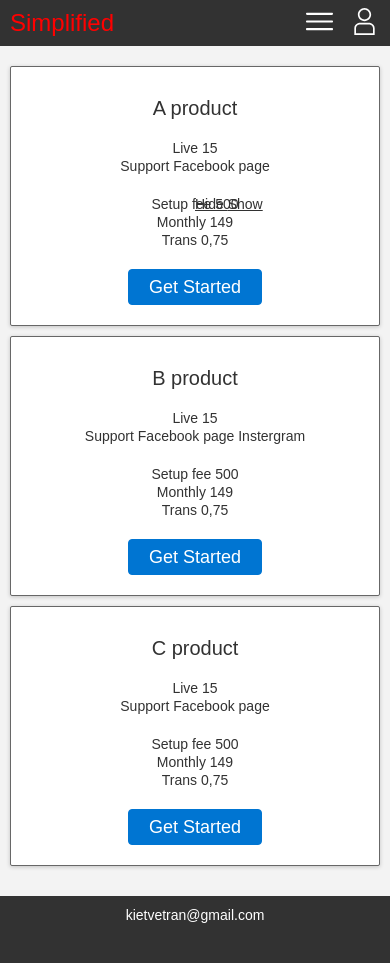
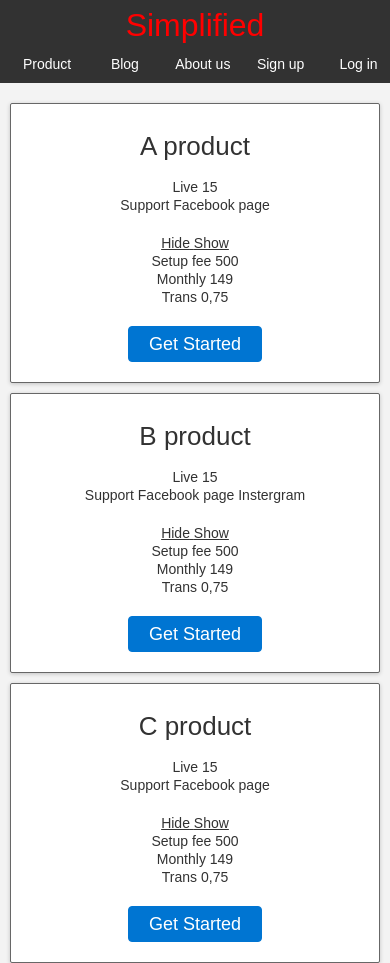
Before and after one commit to kietvetran/lab, a website: page simplified/index.html in a window 390 px wide. Shown: the top 963 px of the page. Before the commit the page ends 934 px from the top, so only its background shows below. Drawn offline with nearby package versions, Linux system fonts and the light colour scheme.

Commit message:
step up version.

```diff
--- a/simplified/index.html
+++ b/simplified/index.html
@@ -11,6 +11,7 @@
 
 	<link rel="stylesheet" type="text/css" href="./css/style.css">
 
+	<script type="text/javascript" src="./node_modules/jquery/dist/jquery.min.js"></script>
 	<script type="text/javascript" src="./js/config.js"></script>
 	<script type="text/javascript" src="./js/general.js"></script>
 	<script type="text/javascript" src="./js/main.js"></script>
@@ -21,27 +22,23 @@
 			<div class="layout-inner">
 				<h1>Simplified</h1>
 				<nav id="navigation-menu" role="navigation">
-					<div id="menu-holder" class="item-wrapper">
-						<a href="" class="navigation-item -main-menu">Menu</a>
-
 					<ul class="item-widget">
 						<li class="item-wrapper">
-								<a href="" class="navigation-item -main-menu-trading">Trading</a>
+							<a href="" class="navigation-item -main-menu-trading" data-translate="main.menu.product-and-service">Product</a>
 						</li>
 						<li class="item-wrapper">
-								<a href="" class="navigation-item -main-menu-buying">Buying</a>
+							<a href="" class="navigation-item -main-menu-buying" data-translate="main.menu.blog">Blog</a>
 						</li>
 						<li class="item-wrapper">
-								<a href="" class="navigation-item -main-menu-gift">Gift</a>
+							<a href="" class="navigation-item -main-menu-gift" data-translate="main.menu.about-us">About us</a>
 						</li>
 						<li class="item-wrapper">
-								<a href="" class="navigation-item -main-menu-saling">Saling</a>
+							<a href="" class="navigation-item -main-menu-saling" data-translate="main.menu.sign-up">Sign up</a>
+						</li>
+						<li class="item-wrapper">
+							<a href="" class="navigation-item -main-menu-saling" data-translate="main.menu.sign-up">Log in</a>
 						</li>
 					</ul>
-					</div>
-					<div id="profile-holder" class="item-wrapper">
-						<a href="" class="navigation-item -my-profile">Kiet Ve Tran</a>
-					</div>
 				</nav>
 			</div>
 		</header>
@@ -54,27 +51,27 @@
 							<h2 class="title" id="a-product-title" data-translate="product.simple.title">A product</h2>
 							<div class="description" id="a-product-description">
 								<div>
-									<span class="label" data-translate="product.simple.live.label">Live<span>
-									<span class="value" data-translate="product.simple.live.value">15</span>
+									<span class="label" data-translate="product.simple.live.label">Live</span>
+									<span class="value"="product.simple.live.value">15</span>
 								</div>
 								<div>
-									<span class="label" data-translate="product.simple.support.label">Support<span>
+									<span class="label" data-translate="product.simple.support.label">Support</span>
 									<span class="value" data-translate="product.simple.support.value">Facebook page</span>
 								</div>
 							</div>
 							<div class="prices">
-								<a class="toggler" href="" role="button" aria-controls="panel-map>
+								<a class="toggler" href="" role="button" aria-controls="a-product-prices-cnt">
 									<span data-translate="product.hide">Hide</span>
 									<span data-translate="product.show">Show</span>
 									<span class="aria-visible" data-translate="product.prices.descrition">prices</span>
 								</a>
 								<div class="cnt" id="a-product-prices-cnt">
 									<div>
-										<span class="label" data-translate="product.simple.setupfee.label">Setup fee<span>
+										<span class="label" data-translate="product.simple.setupfee.label">Setup fee</span>
 										<span class="value" data-translate="product.simple.setupfee.value">500</span>
 									</div>
 									<div>
-										<span class="label" data-translate="product.simple.monthly.label">Monthly<span>
+										<span class="label" data-translate="product.simple.monthly.label">Monthly</span>
 										<span class="value" data-translate="product.simple.monthly.value">149</span>
 									</div>
 									<div>
@@ -93,18 +90,24 @@
 							<h2 class="title" id="b-product-title" data-translate="product.simple.title">B product</h2>
 							<div class="description" id="b-product-description">
 								<div>
-									<span class="label" data-translate="product.simple.live.label">Live<span>
+									<span class="label" data-translate="product.simple.live.label">Live</span>
 									<span class="value" data-translate="product.simple.live.value">15</span>
 								</div>
 								<div>
-									<span class="label" data-translate="product.simple.support.label">Support<span>
+									<span class="label" data-translate="product.simple.support.label">Support</span>
 									<span class="value" data-translate="product.simple.support.value">Facebook page</span>
 									<span class="value" data-translate="product.simple.support.value">Instergram</span>
 								</div>
 							</div>
 							<div class="prices">
+								<a class="toggler" href="" role="button" aria-controls="b-product-prices-cnt">
+									<span data-translate="product.hide">Hide</span>
+									<span data-translate="product.show">Show</span>
+									<span class="aria-visible" data-translate="product.prices.descrition">prices</span>
+								</a>
+								<div class="cnt" id="b-product-prices-cnt">
 									<div>
-									<span class="label" data-translate="product.simple.setupfee.label">Setup fee<span>
+										<span class="label" data-translate="product.simple.setupfee.label">Setup fee</span>
 										<span class="value" data-translate="product.simple.setupfee.value">500</span>
 									</div>
 									<div>
@@ -112,8 +115,9 @@
 										<span class="value" data-translate="product.simple.monthly.value">149</span>
 									</div>
 									<div>
-									<span class="label" data-translate="product.simple.trans.label">Trans<span>
+										<span class="label" data-translate="product.simple.trans.label">Trans</span>
 										<span class="value" data-translate="product.simple.trans.value">0,75</span>
+									</div>
 								</div>
 							</div>
 							<div class="action">
@@ -126,26 +130,33 @@
 							<h2 class="title" id="c-product-title" data-translate="product.simple.title">C product</h2>
 							<div class="description" id="c-product-description">
 								<div>
-									<span class="label" data-translate="product.simple.live.label">Live<span>
+									<span class="label" data-translate="product.simple.live.label">Live</span>
 									<span class="value" data-translate="product.simple.live.value">15</span>
 								</div>
 								<div>
-									<span class="label" data-translate="product.simple.support.label">Support<span>
+									<span class="label" data-translate="product.simple.support.label">Support</span>
 									<span class="value" data-translate="product.simple.support.value">Facebook page</span>
 								</div>
 							</div>
 							<div class="prices">
+								<a class="toggler" href="" role="button" aria-controls="b-product-prices-cnt">
+									<span data-translate="product.hide">Hide</span>
+									<span data-translate="product.show">Show</span>
+									<span class="aria-visible" data-translate="product.prices.descrition">prices</span>
+								</a>
+								<div class="cnt" id="b-product-prices-cnt">
 									<div>
-									<span class="label" data-translate="product.simple.setupfee.label">Setup fee<span>
+										<span class="label" data-translate="product.simple.setupfee.label">Setup fee</span>
 										<span class="value" data-translate="product.simple.setupfee.value">500</span>
 									</div>
 									<div>
-									<span class="label" data-translate="product.simple.monthly.label">Monthly<span>
+										<span class="label" data-translate="product.simple.monthly.label">Monthly</span>
 										<span class="value" data-translate="product.simple.monthly.value">149</span>
 									</div>
 									<div>
-									<span class="label" data-translate="product.simple.trans.label">Trans<span>
+										<span class="label" data-translate="product.simple.trans.label">Trans</span>
 										<span class="value" data-translate="product.simple.trans.value">0,75</span>
+									</div>
 								</div>
 							</div>
 							<div class="action">
--- a/simplified/js/config.js
+++ b/simplified/js/config.js
@@ -2,5 +2,5 @@
 === CONFIGURATION ===
 ******************************************************************************/
 var CONFIG = {
-	'cookie': 'kvt.github.io'
+	'cookie': 'kvt.github.io',
 };
--- a/simplified/js/main.js
+++ b/simplified/js/main.js
@@ -1,7 +1,81 @@
+/*
+.product-menu {
+  width: 100%;
+  text-align: center;
+  display: table;
+
+  > li {
+    display: inline-block;
+    width: 31%;
+    margin: 0 0 25px 2%;
+    &:first-child {
+      margin-left: 0;
+    }
+  }
+
+  @media (max-width: $breakpoint-md-p) {
+    > li {
+      display: block;
+      width: 100%;
+      margin: 0 0 10px 0;
+    }
+  }
+}
+
+.product {
+  border: 1px solid $border-color;
+  background: $white none repeat 0 0;
+  @include box-shadow();
+  padding: 20px 15px;
+  border-radius: 2px;
+
+  .description {
+    margin: 0 0 20px 0;
+    height: 65px;
+  }
+
+  .prices {
+    margin: 0 0 20px 0;
+    position: relative;
+
+    .toggler {
+      display: none;
+    }
+
+    .cnt {
+      @include transition( all, .6s, ease);
+    }
+  }
+
+  .action {
+
+  }
+
+  @media (max-width: $breakpoint-md-p) {
+    .description {
+      height: auto;
+    }
+
+    .prices {
+      .toggler {
+        display: block;
+      }
+    }
+  }
+}
+*/
+
 /******************************************************************************
 ******************************************************************************/
 try { CONFIG; } catch( error ){ CONFIG = {};   }
 
-function startup() {
+function convertTranslation() {
+  $('[data-translate]').each( function(i,dom) {
 
+
+  });
 }
+
+$( document ).ready(function() {
+  convertTranslation();
+});
--- a/simplified/package.json
+++ b/simplified/package.json
@@ -11,9 +11,9 @@
   "keywords": [],
   "author": "",
   "license": "ISC",
-  "devDependencies": {
-  },
+  "devDependencies": {},
   "dependencies": {
+    "jquery": "^3.2.1",
     "node-sass": "^4.5.0",
     "nodemon": "^1.11.0"
   }
--- a/simplified/sass/header.scss
+++ b/simplified/sass/header.scss
@@ -6,37 +6,26 @@ header {
 
 	.layout-inner {
 		position: relative;
+		h1, nav {
+			display: table-cell;
+			vertical-align: middle;
+		}
+		nav {
+			width: 100%;
+		}
 	}
 
 	h1 {
-		max-width: $app-width-min;
 		color: red;
-		@media (max-width: $breakpoint-sm) {
-			padding-bottom: 5px;
-		}
 	}
 
-	#navigation-menu {
-		position: absolute;
-		right: 0;
-		top: 0;
-		bottom: 0;
-		z-index: 2;
-
-		.item-wrapper {
-			float: left;
-			margin: 0 0 0 15px;
-			position: relative;
-			.item-wrapper:first-child {
-				margin-left: 0;
-			}
-
-			@media (max-width: $breakpoint-sm) {
-				> a.navigation-item {
-					font-size: 1px;
-					color: transparent;
-					display: block;
-					min-width: 30px;
+	nav {
+		> ul  {
+			text-align: right;
+			> li {
+				text-align: center;
+				display: inline-block;
+				width: 80px;
 			}
 		}
 	}
@@ -108,30 +97,39 @@ header {
 		}
 	}
 
-		#menu-holder {
-			a.navigation-item.-main-menu {
-				display: none;
+	@media (max-width: $breakpoint-md-p) {
+		.layout-inner {
+			h1, nav {
+				display: block;
+				width: auto;
+				text-align: center;
+			}
 		}
 
-			.item-widget {
-				list-style: none;
-				padding: 0;
-				margin: 0;
-				float: left;
+		nav {
+			> ul {
+				text-align: center;
+				margin: 0 0 10px 0;
+			}
 		}
 
-			@media (max-width: $breakpoint-sm) {
-				a.navigation-item.-main-menu {
-					display: block;
-				}
-				.item-widget {
+		a.navigation-item {
+			padding: 0;
+			&:before {
 				display: none;
 			}
 		}
 	}
 
-		#profile-holder {
-			margin-right: 10px;
+	@media (max-width: $breakpoint-sm) {
+		nav {
+			> ul {
+				white-space: nowrap;
+				margin-top: -5px;
+				> li {
+					width: 20%;
 				}
 			}
 		}
+	}
+}
--- a/simplified/sass/product.scss
+++ b/simplified/sass/product.scss
@@ -38,7 +38,11 @@
     position: relative;
 
     .toggler {
-      display:
+      display: none;
+    }
+
+    .cnt {
+      @include transition( all, .6s, ease);
     }
   }
 
@@ -50,5 +54,11 @@
     .description {
       height: auto;
     }
+
+    .prices {
+      .toggler {
+        display: block;
+      }
+    }
   }
 }
--- a/simplified/sass/typography.scss
+++ b/simplified/sass/typography.scss
@@ -42,6 +42,7 @@ body, .body-text, textarea, input, h1, h2, h3, h4, h5{
 }
 
 body, .body-text, textarea, input, .action-btn, .primary-btn, label, legend, select, option {
+  font-family: Arial, Helvetica, sans-serif;
   font-size: 16px;
   line-height: 22px;
   color: $black;
@@ -144,22 +145,22 @@ section, main, header, footer, article, nav, picture, figure, canvas, svg {
 
 @media screen and (max-width: $breakpoint-sm) {
   h1, .h1, {
-    font-size: 24px;
-    line-height: 36px;
+    font-size: 32px;
+    line-height: 40px;
   }
 
   h2, .h2, {
-    font-size: 20px;
-    line-height: 32px;
+    font-size: 26px;
+    line-height: 34px;
   }
 
   h3, .h3, {
-    font-size: 18px;
-    line-height: 28px;
+    font-size: 22px;
+    line-height: 30px;
   }
 
   h4, .h4, {
-    font-size: 16px;
+    font-size: 18px;
     line-height: 24px;
   }
 
```
Also changed, not shown: simplified/css/style.css, 1 other file. Lines whose indentation alone changed are shown as unchanged.
